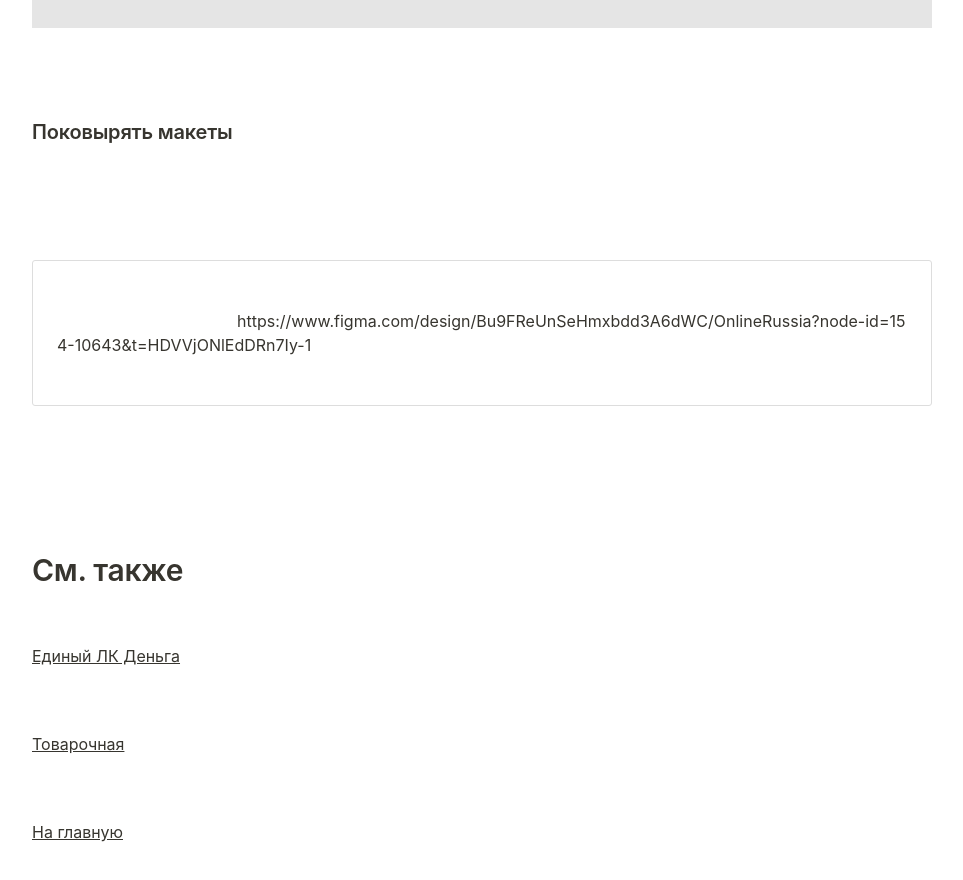
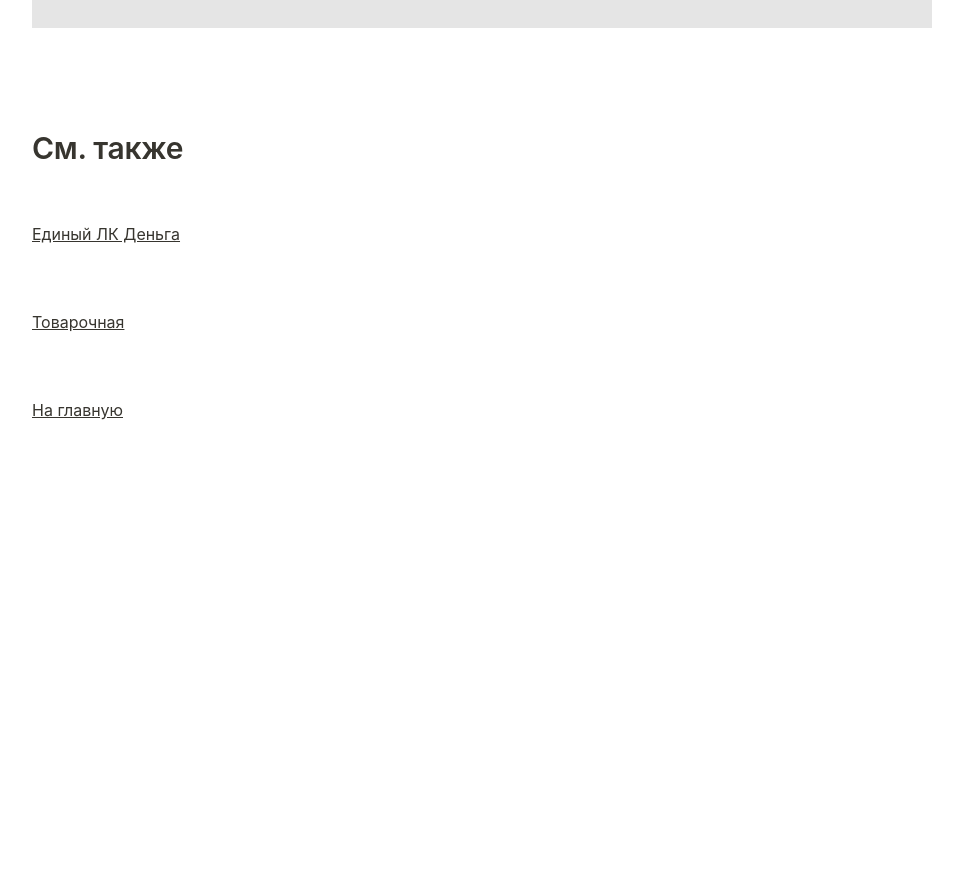
Before and after one commit to curlymario/folio, a plain HTML site: page main/denga_mobile.html in a window 1280 px wide. Shown: the part 8127-9007 px from the top of the page, without its empty margins (158-1121 px from the left). After the commit the page ends 8869 px from the top, so only its background shows below. Drawn offline with Linux system fonts and the light colour scheme.

Commit message:
убрал лишние ссылки

```diff
--- a/main/denga_mobile.html
+++ b/main/denga_mobile.html
@@ -901,12 +901,6 @@
 			<figure id="1252a7a7-02f8-808e-8c3d-f3a0fd94585b" class="image"><a
 					href="denga_mobile/Frame_109%202.png"><img style="width:2521px"
 						src="denga_mobile/Frame_109%202.png" /></a></figure>
-			<h3 id="1242a7a7-02f8-8023-8b45-d25362e1525b" class="">Поковырять макеты</h3>
-			<figure id="1242a7a7-02f8-8033-98b1-f7ca68ae2f57">
-				<div class="source">
-					https://www.figma.com/design/Bu9FReUnSeHmxbdd3A6dWC/OnlineRussia?node-id=154-10643&amp;t=HDVVjONlEdDRn7Iy-1
-				</div>
-			</figure>
 			<h1 id="1242a7a7-02f8-8071-ac0b-ed78e3e1a896" class="">См. также</h1>
 			<p id="1242a7a7-02f8-807a-ab1a-f94051dd874c" class=""><a href="denga_lk.html">Единый ЛК Деньга</a></p>
 			<p id="1442a7a7-02f8-80ca-b482-d1be1c9de79e" class=""><a href="propan.html">Товарочная</a></p>
```
Also changed, not shown: main/denga_lk.html (+0 -4 lines).
